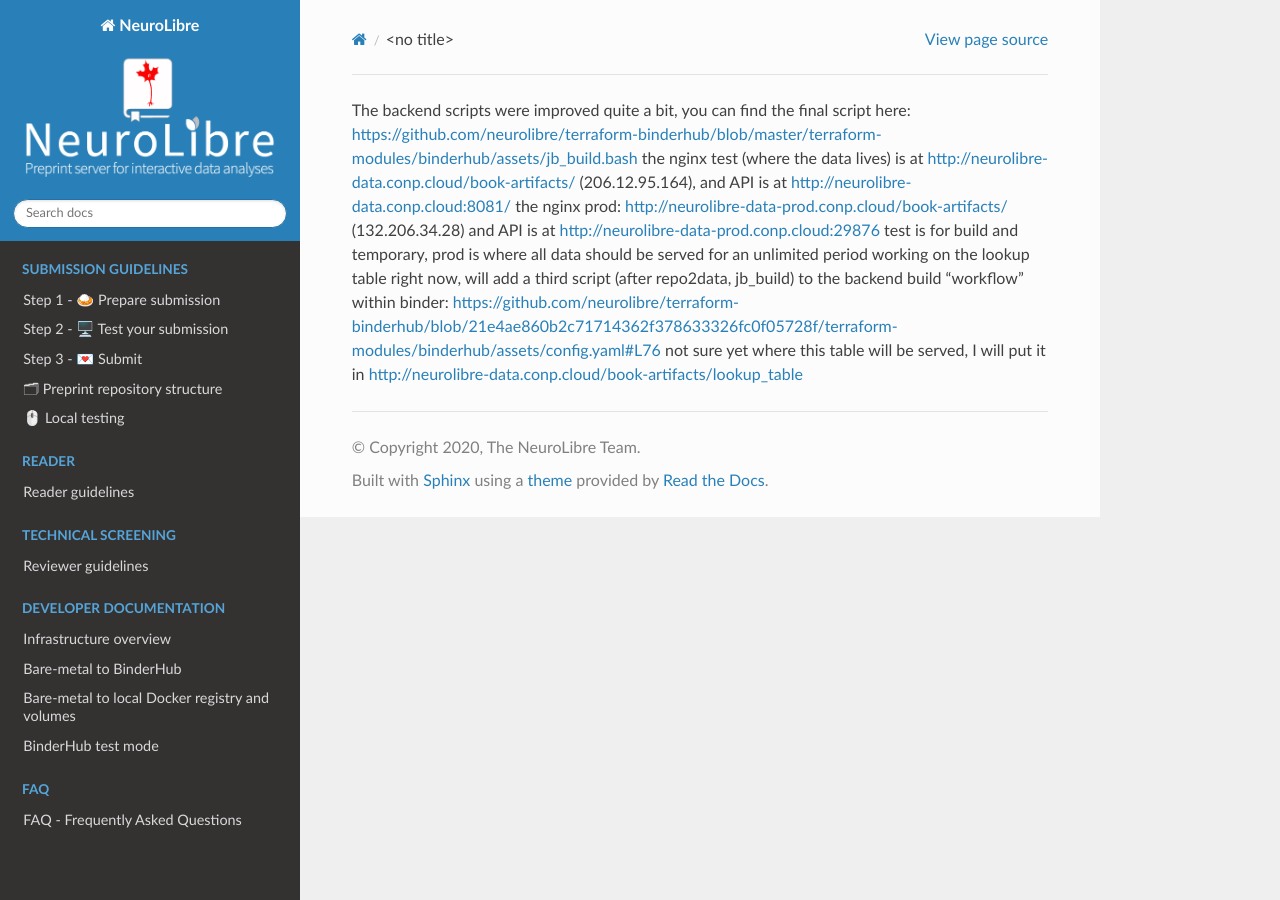
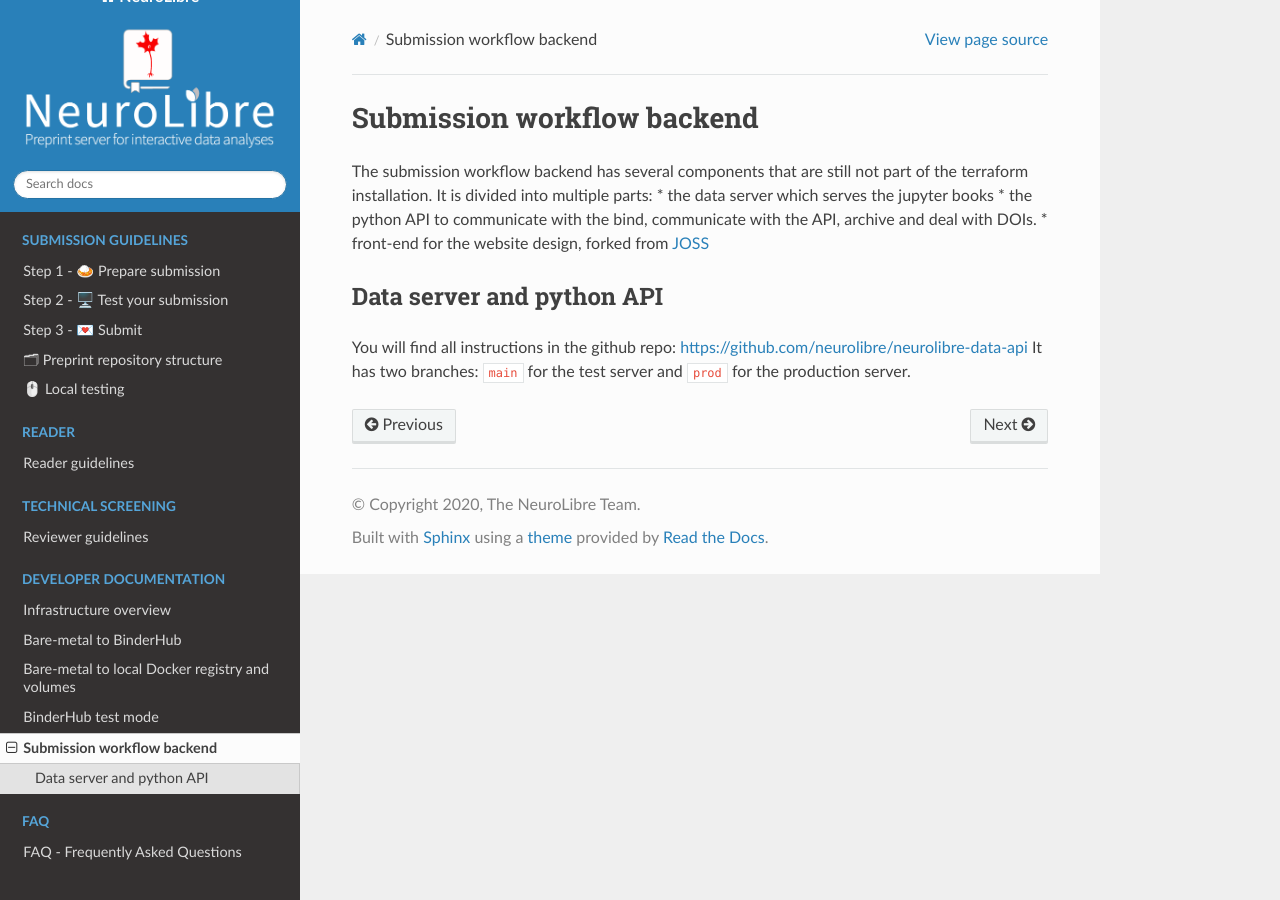
Before and after one commit to neurolibre/docs.neurolibre.org, a Sphinx documentation site: the page built from source/WORKFLOW_BACKEND.rst, in a window 1280 px wide. Built offline with Sphinx 7.4.7 and the Read the Docs theme 2.0.0, drawn with Linux system fonts in a browser that asks for light colours.

Commit message:
updating data instruction with new neurolibre dtaalyout field; adding workflow backend instructions

```diff
--- a/source/PREPARE.rst
+++ b/source/PREPARE.rst
@@ -9,9 +9,8 @@ Before submitting to Neurolibre there are several prerequisites that you must co
 
     &nbsp;&nbsp;&nbsp;&nbsp;&nbsp;&nbsp;<input type="checkbox"> <a href="#hosting">Hosting</a><br>
     &nbsp;&nbsp;&nbsp;&nbsp;&nbsp;&nbsp;<input type="checkbox"> <a href="#coding-language">Coding language</a><br>
+    &nbsp;&nbsp;&nbsp;&nbsp;&nbsp;&nbsp;<input type="checkbox"> <a href="#repository-layout">Repository layout</a><br>
     &nbsp;&nbsp;&nbsp;&nbsp;&nbsp;&nbsp;<input type="checkbox"> <a href="#computation-and-data-requirements">Computation and data requirements</a><br>
-    &nbsp;&nbsp;&nbsp;&nbsp;&nbsp;&nbsp;<input type="checkbox"> <a href="#repository-layout">Repository layout</a><br>
-    &nbsp;&nbsp;&nbsp;&nbsp;&nbsp;&nbsp;<input type="checkbox"> <a href="#local-testing">Local testing</a><br><br>
 
 ------------
 
--- a/source/WORKFLOW_BACKEND.rst
+++ b/source/WORKFLOW_BACKEND.rst
@@ -1,5 +1,14 @@
-The backend scripts were improved quite a bit, you can find the final script here: https://github.com/neurolibre/terraform-binderhub/blob/master/terraform-modules/binderhub/assets/jb_build.bash
-the nginx test (where the data lives) is at http://neurolibre-data.conp.cloud/book-artifacts/ (206.12.95.164), and API is at http://neurolibre-data.conp.cloud:8081/
-the nginx prod: http://neurolibre-data-prod.conp.cloud/book-artifacts/ (132.206.34.28) and API is at http://neurolibre-data-prod.conp.cloud:29876
-test is for build and temporary, prod is where all data should be served for an unlimited period
-working on the lookup table right now, will add a third script (after repo2data, jb_build) to the backend build "workflow" within binder: https://github.com/neurolibre/terraform-binderhub/blob/21e4ae860b2c71714362f378633326fc0f05728f/terraform-modules/binderhub/assets/config.yaml#L76 not sure yet where this table will be served, I will put it in http://neurolibre-data.conp.cloud/book-artifacts/lookup_table
+Submission workflow backend
+===========================
+
+The submission workflow backend has several components that are still not part of the terraform installation.
+It is divided into multiple parts:
+* the data server which serves the jupyter books
+* the python API to communicate with the bind, communicate with the API, archive and deal with DOIs.
+* front-end for the website design, forked from `JOSS <https://joss.theoj.org/>`_
+
+Data server and python API
+::::::::::::::::::::::::::
+
+You will find all instructions in the github repo: https://github.com/neurolibre/neurolibre-data-api
+It has two branches: ``main`` for the test server and ``prod`` for the production server.
--- a/source/index.rst
+++ b/source/index.rst
@@ -30,6 +30,7 @@
    BAREMETAL_TO_BINDERHUB
    BAREMETAL_TO_DOCKER_REGISTRY
    BINDERHUB_TEST_MODE
+   WORKFLOW_BACKEND
 
 .. toctree::
    :maxdepth: 2
```
Also changed, not shown: source/SUBMISSION_STRUCTURE.rst (+14 -4 lines).
